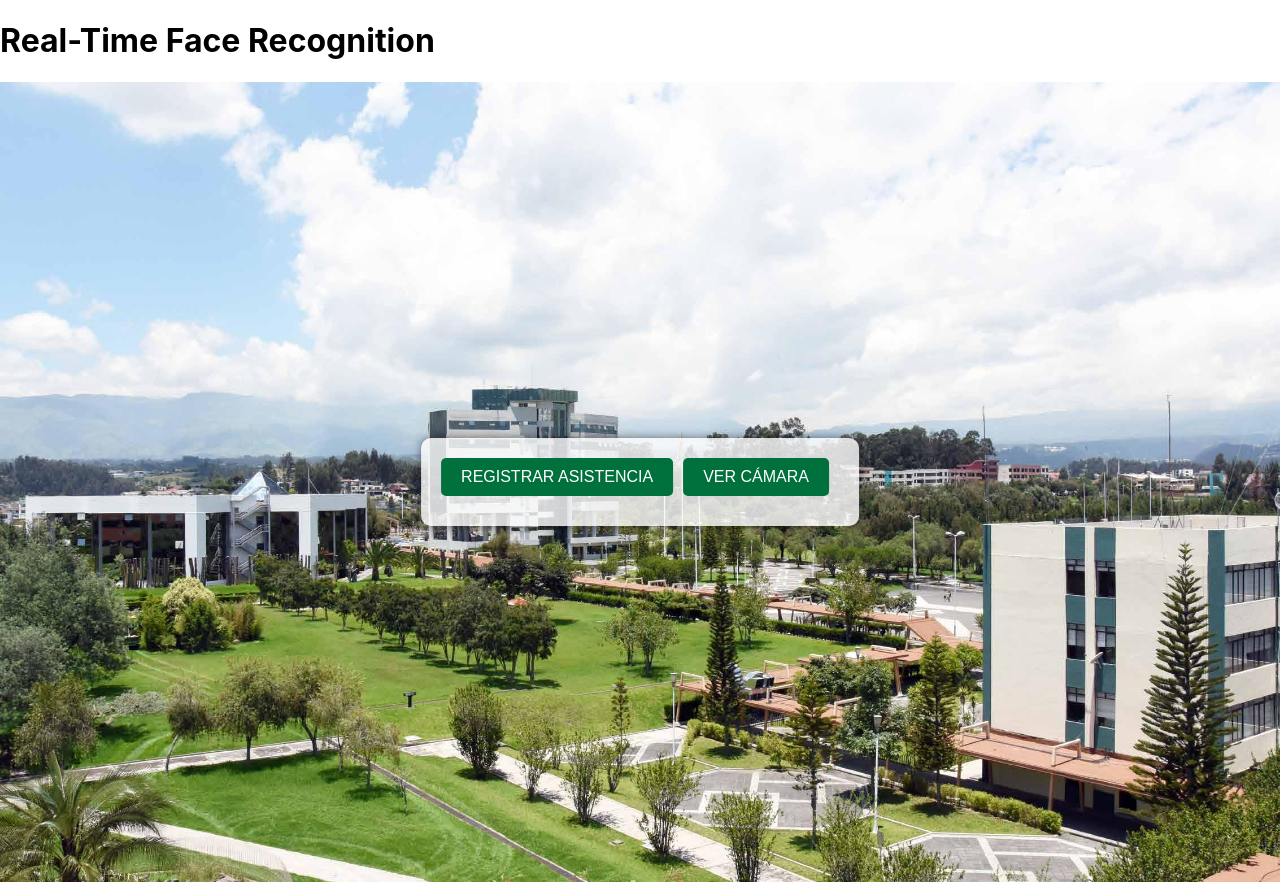
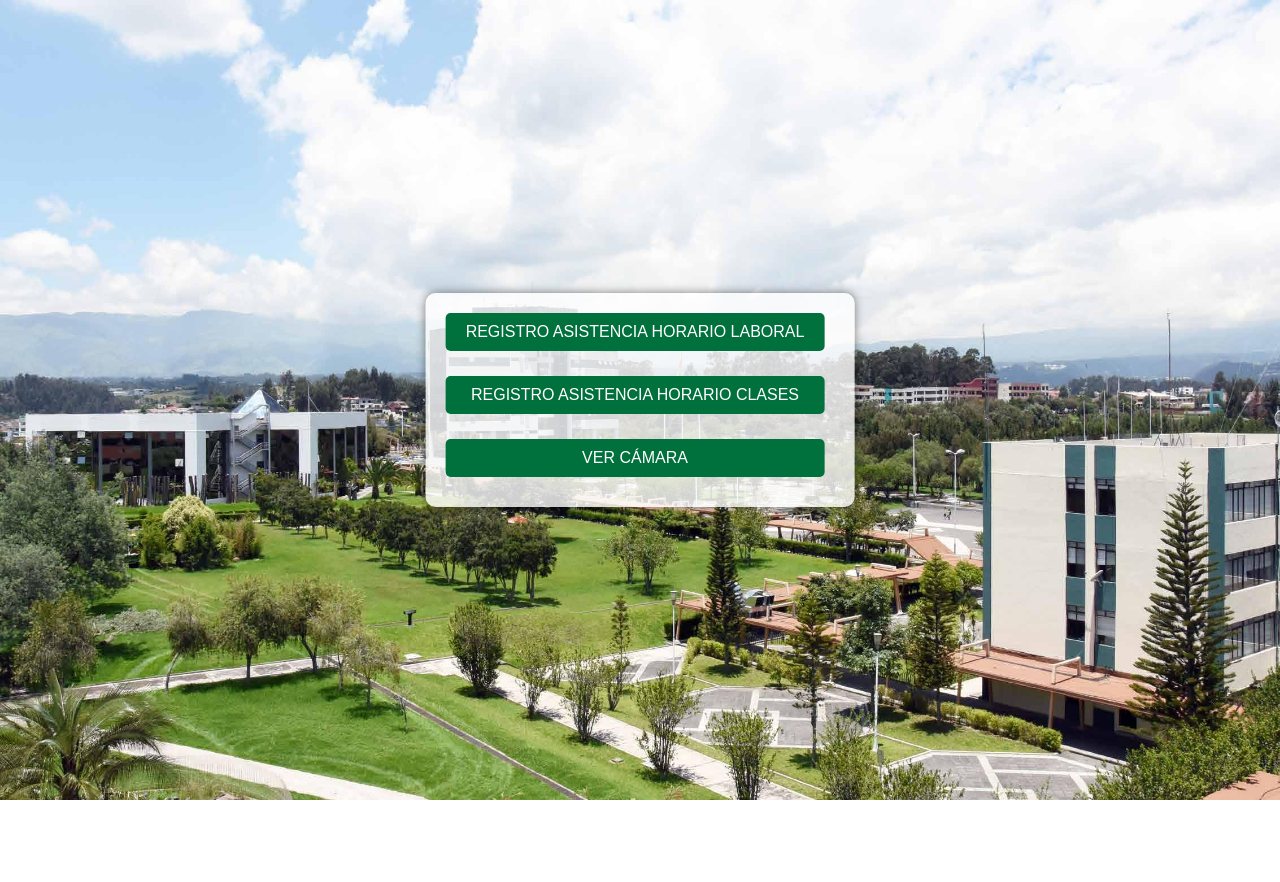
Before and after one commit to CharlesZambrano/Attendance-Monitoring-App-ESPE, a React (Create React App) app: page / in a window 1280 px wide. After the commit the page ends 800 px from the top, so only its background shows below. Built offline with nearby package versions, Linux system fonts and the light colour scheme.

Commit message:
[UPDATE] IdleScreen Buttons

```diff
--- a/src/App.js
+++ b/src/App.js
@@ -1,10 +1,9 @@
 import React from 'react';
-import IdleScreen from './components/IdleScreen/IdleScreen';
+import IdleScreen from './containers/IdleScreen/IdleScreen';
 
 function App() {
   return (
     <div>
-      <h1>Real-Time Face Recognition</h1>
       <IdleScreen />
     </div>
   );
--- /dev/null
+++ b/src/components/Common/Button.jsx
@@ -0,0 +1,10 @@
+import React from "react";
+import "./Button.scss";
+
+const Button = ({ children, onClick, type }) => (
+  <button className="custom-button" onClick={onClick} type={type}>
+    {children}
+  </button>
+);
+
+export default Button;
--- /dev/null
+++ b/src/components/Common/Button.scss
@@ -0,0 +1,15 @@
+.custom-button {
+  margin-bottom: 10px;
+  margin-right: 10px;
+  background-color: #00713d;
+  color: white;
+  border: none;
+  padding: 10px 20px;
+  border-radius: 5px;
+  cursor: pointer;
+  font-size: 1em;
+  transition: background-color 0.3s ease;
+  &:hover {
+    background-color: #ffb220;
+  }
+}
--- a/src/components/IdleScreen/IdleScreen.scss
+++ /dev/null
@@ -1,46 +0,0 @@
-.idle-screen {
-    position: relative;
-    height: 100vh;
-    background-size: cover;
-    background-position: center;
-    background-repeat: no-repeat;
-    overflow: hidden;
-  }
-
-  .idle-screen .centered-box {
-    position: absolute;
-    top: 50%;
-    left: 50%;
-    transform: translate(-50%, -50%);
-    background-color: rgba(255, 255, 255, 0.8);
-    padding: 20px;
-    border-radius: 10px;
-    box-shadow: 0px 0px 10px rgba(0, 0, 0, 0.5);
-    text-align: center;
-  }
-
-  .idle-screen .button {
-    margin-bottom: 10px;
-    margin-right: 10px;
-    background-color: #00713d;
-    color: white;
-    border: none;
-    padding: 10px 20px;
-    border-radius: 5px;
-    cursor: pointer;
-    font-size: 1em;
-    transition: background-color 0.3s ease;
-  }
-
-  .idle-screen .button:hover {
-    background-color: #ffb220;
-  }
-
-  .idle-screen .webcam {
-    position: absolute;
-    top: 50%;
-    left: 50%;
-    transform: translate(-50%, -50%);
-    width: 50%;
-    margin-top: 20px;
-  }
--- a/src/components/IdleScreen/IdleScreen.jsx
+++ b/src/containers/IdleScreen/IdleScreen.jsx
@@ -1,15 +1,16 @@
 import React, { useRef, useState } from 'react';
 import Webcam from 'react-webcam';
 import fondo from '../../assets/fondo.jpeg';
+import Button from '../../components/Common/Button';
+import ModalResult from '../../components/ModalResult/ModalResult';
 import API_ENDPOINTS from '../../routes/apiEndpoints';
-import ModalResult from '../ModalResult/ModalResult';
 import './IdleScreen.scss';
 
 const IdleScreen = () => {
   const webcamRef = useRef(null);
   const [identity, setIdentity] = useState(null);
   const [isCameraVisible, setIsCameraVisible] = useState(false);
-  const [isCapturing, setIsCapturing] = useState(false); // Eliminado isHovering
+  const [isCapturing, setIsCapturing] = useState(false);
 
   const captureAndRecognize = async () => {
     setIsCameraVisible(true);
@@ -79,21 +80,24 @@ const IdleScreen = () => {
   return (
     <div className="idle-screen" style={{ backgroundImage: `url(${fondo})` }}>
       <div className="centered-box">
-        <button
+        <Button
+          onClick={() => console.log('Registro Asistencia Horario Laboral')}
+          disabled={isCapturing}
+        >
+          REGISTRO ASISTENCIA HORARIO LABORAL
+        </Button>
+        <Button
           onClick={captureAndRecognize}
-          className="button"
-          disabled={isCapturing} // Desactivar el botón mientras se está capturando
+          disabled={isCapturing}
         >
-          {isCapturing ? 'Capturando...' : 'REGISTRAR ASISTENCIA'}
-        </button>
-
-        <button
+          REGISTRO ASISTENCIA HORARIO CLASES
+        </Button>
+        <Button
           onClick={toggleCameraVisibility}
-          className="button"
-          disabled={isCapturing} // Desactivar el botón mientras se está capturando
+          disabled={isCapturing}
         >
           {isCameraVisible ? 'OCULTAR CÁMARA' : 'VER CÁMARA'}
-        </button>
+        </Button>
       </div>
 
       {isCameraVisible && (
--- /dev/null
+++ b/src/containers/IdleScreen/IdleScreen.scss
@@ -0,0 +1,38 @@
+.idle-screen {
+  position: relative;
+  height: 100vh;
+  background-size: cover;
+  background-position: center;
+  background-repeat: no-repeat;
+  overflow: hidden;
+}
+
+.centered-box {
+  position: absolute;
+  top: 50%;
+  left: 50%;
+  transform: translate(-50%, -50%);
+  background-color: rgba(255, 255, 255, 0.8);
+  padding: 20px;
+  border-radius: 10px;
+  box-shadow: 0px 0px 10px rgba(0, 0, 0, 0.5);
+  text-align: center;
+  display: flex;
+  flex-direction: column;
+  gap: 15px;
+}
+
+.centered-box .button {
+  font-size: 1.2em; /* Aumenta el tamaño de la fuente */
+  font-weight: bold; /* Hace el texto en negrita */
+  color: white; /* Asegúrate de que el texto siga siendo blanco */
+}
+
+.webcam {
+  position: absolute;
+  top: 50%;
+  left: 50%;
+  transform: translate(-50%, -50%);
+  width: 50%;
+  margin-top: 20px;
+}
```
Also changed, not shown: src/components/Common/Chip.jsx (added, +15 -0 lines), src/components/Common/Chip.scss (added, +22 -0 lines), src/components/Common/Input.jsx (added, +36 -0 lines), src/components/Common/Input.scss (added, +27 -0 lines).
